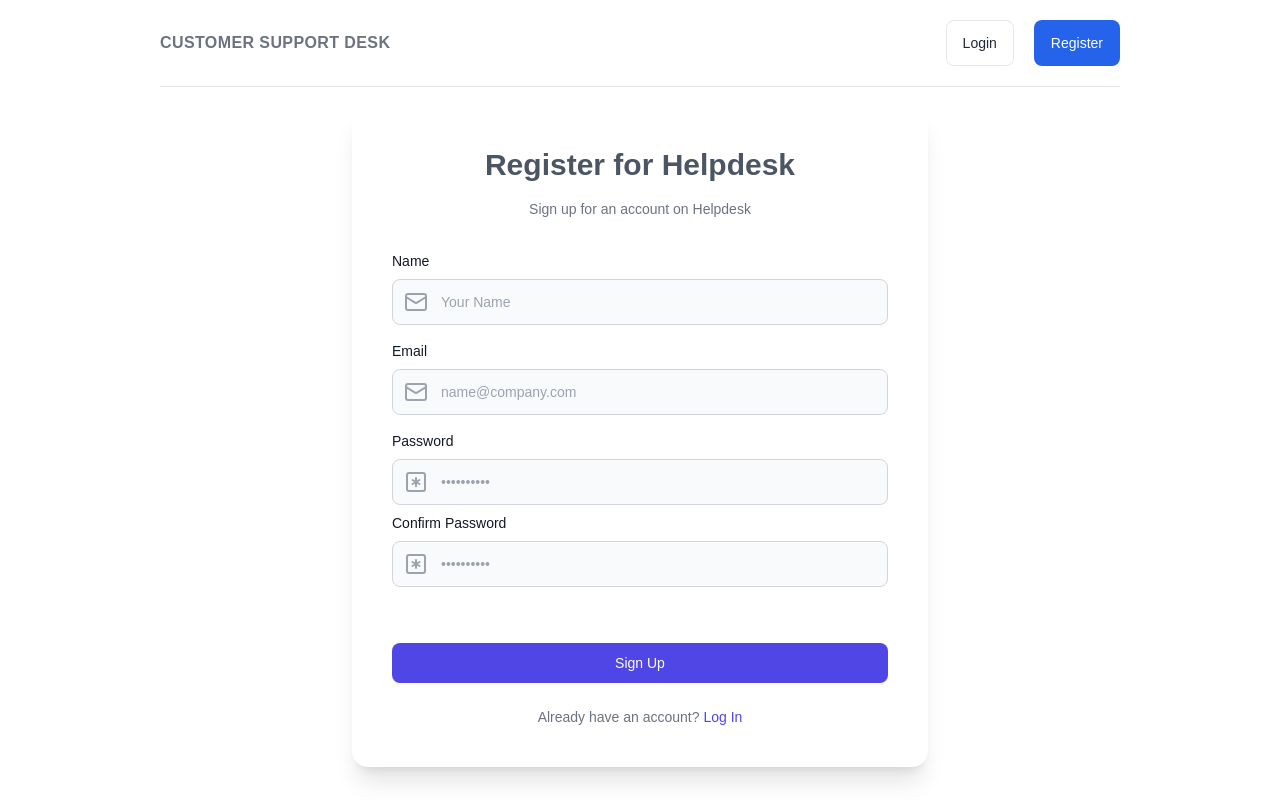
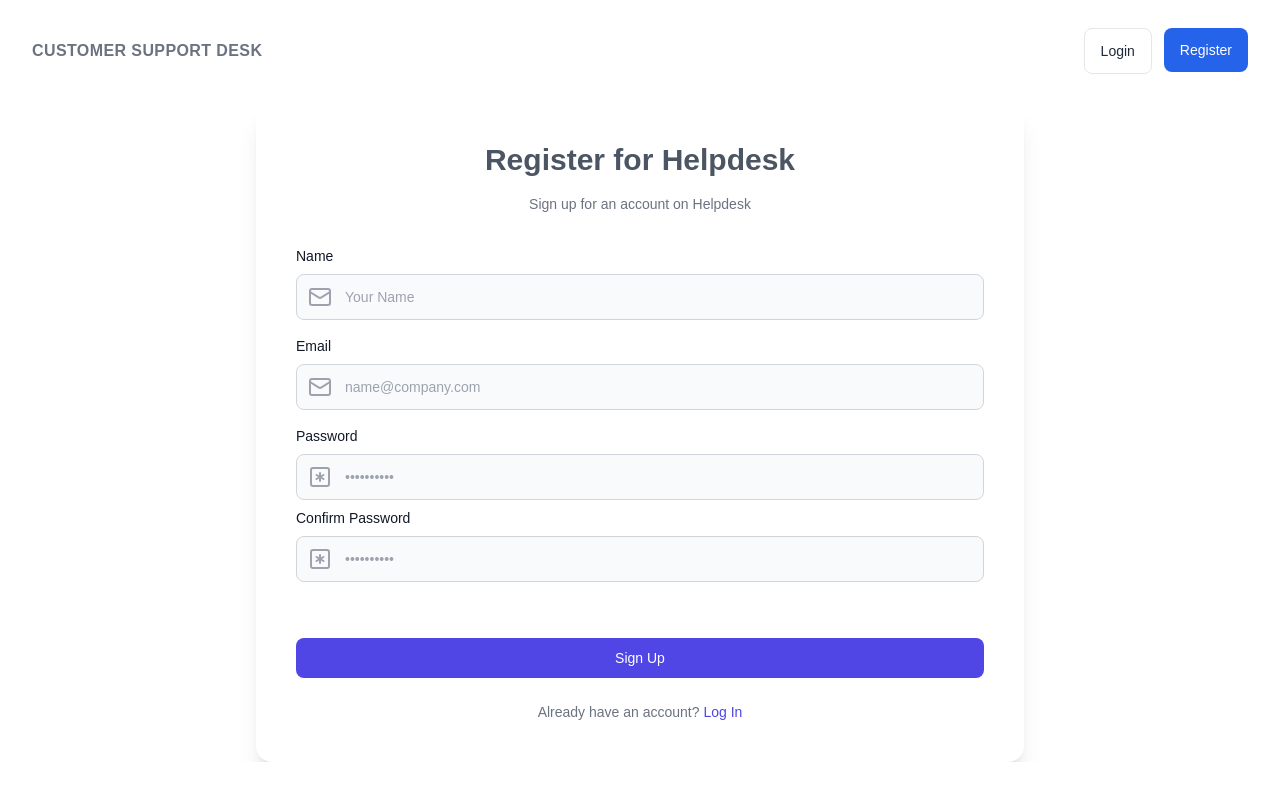
Before and after one commit to CindyU-beep/helpdesk, a React (Create React App) app in the folder frontend/: page /register in a window 1280 px wide. Built offline with nearby package versions, Linux system fonts and the light colour scheme.

Commit message:
updated ticket and ticket item UI

```diff
--- a/frontend/src/App.js
+++ b/frontend/src/App.js
@@ -15,7 +15,7 @@ function App() {
   return (
     <>
       <Router>
-        <div className="container">
+        <div className="overflow-x-hidden text-center mx-auto">
           <Navbar />
           <Routes>
             <Route path='/' element={<Home />} />
--- a/frontend/src/components/Navbar.jsx
+++ b/frontend/src/components/Navbar.jsx
@@ -13,8 +13,9 @@ function Navbar() {
     navigate('/');
   };
   return (
-    <header className="header">
-      <div className="logo">
+    <header className="flex w-full py-7">
+      <nav className="max-w-7xl w-full flex items-center md:px-6 md:px-8 mx-auto">
+        <div className="flex-grow text-left">
           <Link
             to="/"
             className="text-s font-semibold text-gray-500 tracking-wide uppercase mb-3 dark:text-neutral-200"
@@ -22,11 +23,12 @@ function Navbar() {
             Customer Support Desk
           </Link>
         </div>
-      <ul>
+        <div className="flex items-center gap-x-2 justify-end">
+          <ul className="flex space-x-3">
             {user ? (
               <li>
                 <button
-              className="py-3 px-4 inline-flex justify-center items-center gap-x-2 text-sm font-medium rounded-lg border border-transparent bg-blue-600 text-white hover:bg-blue-700 focus:outline-none focus:bg-blue-700 disabled:opacity-50 disabled:pointer-events-none"
+                  className="py-3 px-4 inline-flex justify-center items-center text-sm font-medium rounded-lg bg-blue-600 text-white hover:bg-blue-700 focus:outline-none disabled:opacity-50"
                   onClick={onLogout}
                 >
                   Logout
@@ -37,7 +39,7 @@ function Navbar() {
                 <li>
                   <Link
                     to="/login"
-                className="py-3 px-4 inline-flex justify-center items-center text-sm font-medium rounded-lg border border-gray-200 bg-white text-gray-800 focus:outline-none disabled:opacity-50 disabled:pointer-events-none"
+                    className="py-3 px-4 inline-flex justify-center items-center text-sm font-medium rounded-lg border border-gray-200 bg-white text-gray-800 hover:bg-gray-100 focus:outline-none disabled:opacity-50"
                   >
                     Login
                   </Link>
@@ -45,7 +47,7 @@ function Navbar() {
                 <li>
                   <Link
                     to="/register"
-                className="py-3 px-4 inline-flex justify-center items-center text-sm font-medium rounded-lg border border-transparent bg-blue-600 text-white hover:bg-blue-700 focus:outline-none focus:bg-blue-700 disabled:opacity-50 disabled:pointer-events-none"
+                    className="py-3 px-4 inline-flex justify-center items-center text-sm font-medium rounded-lg bg-blue-600 text-white hover:bg-blue-700 focus:outline-none disabled:opacity-50"
                   >
                     Register
                   </Link>
@@ -53,6 +55,8 @@ function Navbar() {
               </>
             )}
           </ul>
+        </div>
+      </nav>
     </header>
   );
 }
--- a/frontend/src/components/TicketItem.jsx
+++ b/frontend/src/components/TicketItem.jsx
@@ -3,13 +3,33 @@ import { Link } from 'react-router-dom';
 
 function TicketItem({ ticket }) {
   return (
-    <div className="ticket">
-      <div>{new Date(ticket.createdAt).toLocaleString('en-US')}</div>
-      <div>{ticket.product}</div>
-      <div className={`status status-${ticket.status}`}>{ticket.status}</div>
-      <Link to={`/ticket/${ticket._id}`} className="btn btn-reverse btn-sm">
-        View
-      </Link>
+    <div className="px-6 py-4 grid grid-cols-4 gap-4 items-center text-sm text-gray-800 dark:text-neutral-200">
+      <span>{new Date(ticket.createdAt).toLocaleString()}</span>
+      <span>{ticket.product}</span>
+      <span>
+        <span
+          className={`py-1 px-3 inline-flex items-center text-xs font-medium rounded-full ${
+            {
+              new: 'bg-green-100 text-green-800 dark:bg-green-500/10 dark:text-green-500',
+              closed:
+                'bg-red-100 text-red-800 dark:bg-red-500/10 dark:text-red-500',
+              pending:
+                'bg-yellow-100 text-yellow-800 dark:bg-yellow-500/10 dark:text-yellow-500',
+            }[ticket.status] ||
+            'bg-gray-100 text-gray-800 dark:bg-gray-500/10 dark:text-gray-500'
+          }`}
+        >
+          {ticket.status}
+        </span>
+      </span>
+      <span>
+        <Link
+          to={`/ticket/${ticket._id}`}
+          className="py-1.5 px-4 inline-flex items-center text-sm font-medium rounded-lg border border-gray-200 bg-white text-gray-800 shadow-sm hover:bg-gray-50 dark:bg-neutral-800 dark:border-neutral-700 dark:text-neutral-300 dark:hover:bg-neutral-800"
+        >
+          View
+        </Link>
+      </span>
     </div>
   );
 }
--- a/frontend/src/index.css
+++ b/frontend/src/index.css
@@ -2,12 +2,6 @@
 @tailwind components;
 @tailwind utilities;
 @import url('https://fonts.googleapis.com/css2?family=Poppins:wght@300;400;600;700&display=swap');
-
-* {
-  margin: 0;
-  padding: 0;
-  box-sizing: border-box;
-}
 
 body {
   font-family: 'Poppins', sans-serif;
@@ -37,20 +31,13 @@ h3 {
   margin-bottom: 10px;
 }
 
-.container {
-  width: 100%;
-  max-width: 960px;
-  margin: 0 auto;
-  text-align: center;
-}
-
 .header {
   display: flex;
   justify-content: space-between;
   align-items: center;
   padding: 20px 0;
   border-bottom: 1px solid #e6e6e6;
-  margin-bottom: 20px;
+
 }
 
 .header ul {
@@ -79,7 +66,6 @@ h3 {
 .heading {
   font-size: 2rem;
   font-weight: 700;
-  margin-bottom: 50px;
   padding: 0 20px;
 }
 
@@ -94,7 +80,6 @@ h3 {
   justify-content: space-between;
   align-items: center;
   text-align: center;
-  margin-bottom: 30px;
 }
 
 .boxes div {
@@ -114,10 +99,6 @@ h3 {
 .form {
   width: 70%;
   margin: 0 auto;
-}
-
-.form-group {
-  margin-bottom: 10px;
 }
 
 .form-group input,
--- a/frontend/src/pages/Home.jsx
+++ b/frontend/src/pages/Home.jsx
@@ -80,6 +80,7 @@ function Home() {
             View Tickets
           </Link>
         </div>
+
         <div
           className="hidden absolute top-2/4 start-0 transform -translate-y-2/4 -translate-x-40 md:block lg:-translate-x-80"
           aria-hidden="true"
--- a/frontend/src/pages/Login.jsx
+++ b/frontend/src/pages/Login.jsx
@@ -60,7 +60,7 @@ function Login() {
 
   return (
     <>
-      <div className="flex flex-col w-full md:w-1/2 xl:w-3/5 2xl:w-3/5 3xl:w-2/3 mx-auto p-8 md:p-10 2xl:p-12 3xl:p-14 bg-[#ffffff] rounded-2xl shadow-xl">
+      <div className="w-3/4 flex flex-col w-full md:w-1/2 xl:w-3/5 2xl:w-3/5 3xl:w-2/3 mx-auto p-8 md:p-10 2xl:p-12 3xl:p-14 bg-[#ffffff] rounded-2xl shadow-xl">
         <h1 className="text-3xl font-bold text-[#4B5563] text-[#4B5563] my-auto">
           Login to Helpdesk
         </h1>
--- a/frontend/src/pages/NewTicket.jsx
+++ b/frontend/src/pages/NewTicket.jsx
@@ -45,7 +45,7 @@ function NewTicket() {
   };
   return (
     <>
-      <BackButton />
+      <BackButton url="/" />
 
       <div className="max-w-xl mx-auto text-center">
         <h1 className="text-3xl font-bold text-gray-800 sm:text-4xl dark:text-white">
--- a/frontend/src/pages/Register.jsx
+++ b/frontend/src/pages/Register.jsx
@@ -64,7 +64,7 @@ function Register() {
 
   return (
     <>
-      <div className="flex flex-col w-full md:w-1/2 xl:w-3/5 2xl:w-3/5 3xl:w-2/3 mx-auto p-8 md:p-10 2xl:p-12 3xl:p-14 bg-[#ffffff] rounded-2xl shadow-xl">
+      <div className="w-3/4 flex flex-col w-full md:w-1/2 xl:w-3/5 2xl:w-3/5 3xl:w-2/3 mx-auto p-8 md:p-10 2xl:p-12 3xl:p-14 bg-[#ffffff] rounded-2xl shadow-xl">
         <div className="flex flex-col justify-center mx-auto items-center gap-3 pb-4">
           <h1 className="text-3xl font-bold text-[#4B5563] text-[#4B5563] my-auto">
             Register for Helpdesk
--- a/frontend/src/pages/Ticket.jsx
+++ b/frontend/src/pages/Ticket.jsx
@@ -1,11 +1,7 @@
 import { useState, useEffect } from 'react';
 import { useSelector, useDispatch } from 'react-redux';
 import { getTicket, reset, closeTicket } from '../features/tickets/ticketSlice';
-import {
-  getNotes,
-  createNote,
-  reset as notesReset,
-} from '../features/notes/noteSlice';
+import { getNotes, createNote } from '../features/notes/noteSlice';
 import NoteItem from '../components/NoteItem';
 import BackButton from '../components/BackButton';
 import Spinner from '../components/Spinner';
@@ -88,8 +84,8 @@ function Ticket() {
     closeModal();
   };
   return (
-    <>
-      <div className="ticket-page">
+    <div className="w-3/4 mx-auto">
+      <div className=" ticket-page">
         <header className="ticket-header">
           <BackButton url="/tickets" />
           <h2>
@@ -150,7 +146,7 @@ function Ticket() {
           </button>
         )}
       </div>
-    </>
+    </div>
   );
 }
 
--- a/frontend/src/pages/Tickets.jsx
+++ b/frontend/src/pages/Tickets.jsx
@@ -29,21 +29,32 @@ function Tickets() {
   }
 
   return (
-    <>
+    <div className="w-3/4 px-4 sm:px-6 lg:px-8 lg:py-14 mx-auto">
       <BackButton url="/" />
-      <h1>Tickets</h1>
-      <div className="tickets">
-        <div className="ticket-headings">
-          <div>Date</div>
-          <div>Product</div>
-          <div>Product</div>
-          <div>Status</div>
+
+      <h2 className="text-2xl font-semibold text-gray-800 dark:text-neutral-200 mb-2">
+        Tickets
+      </h2>
+      <p className="mb-10 text-sm text-gray-600 dark:text-neutral-400">
+        Review and manage your tickets below.
+      </p>
+
+      <div className="max-w-full overflow-x-auto bg-white border border-gray-200 rounded-xl shadow-sm dark:bg-neutral-800 dark:border-neutral-700">
+        <div className="min-w-full divide-y divide-gray-200 dark:divide-neutral-700">
+          <div className="px-6 py-3 text-sm font-semibold text-center text-gray-800 dark:text-neutral-200 grid grid-cols-4">
+            <span>Date</span>
+            <span>Product</span>
+            <span>Status</span>
+            <span>Action</span>
+          </div>
+          <div className="divide-y divide-gray-200 dark:divide-neutral-700">
+            {tickets.map((ticket) => (
+              <TicketItem key={ticket._id} ticket={ticket} />
+            ))}
+          </div>
         </div>
-        {tickets.map((ticket) => (
-          <TicketItem key={ticket._id} ticket={ticket} />
-        ))}
       </div>
-    </>
+    </div>
   );
 }
 
```
Lines whose indentation alone changed are shown as unchanged.
